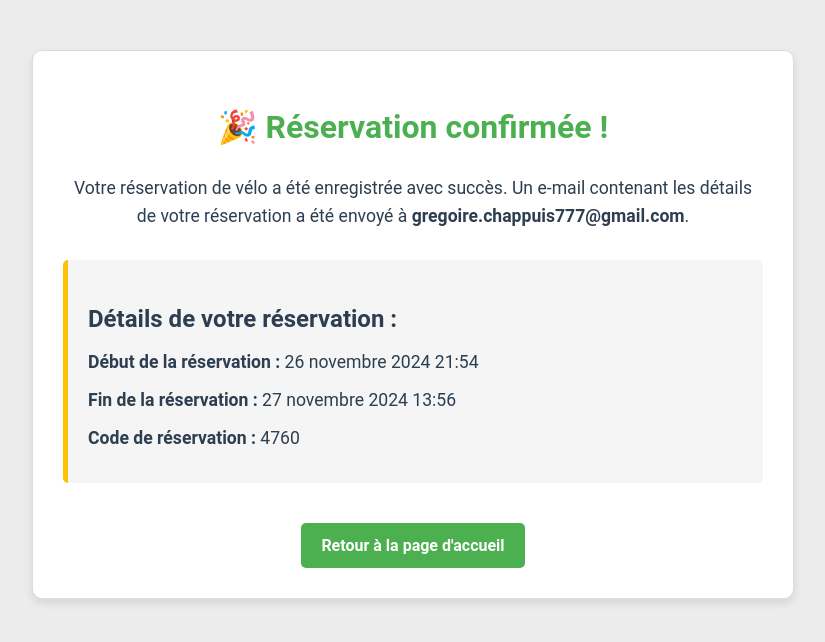
After one commit to Gale0ne/Site-Velo, a Django app: page /redirection_ajout_reservation/20/ in a window 1280 px wide. The commit adds this page. Shown: the top 642 px of the page, without its empty margins (227-1052 px from the left). Run offline with Django 5.2, Linux system fonts and the light colour scheme; a user stored in the database is signed in; data comes from the database, SQL or seed files in the repository; both versions use the stored data as it was after the commit.

Commit message:
Ajout de plein de fonctionnalités et sécurisation

```diff
--- a/site_reservation_velo/reservations/static/reservations/style.css
+++ b/site_reservation_velo/reservations/static/reservations/style.css
@@ -423,6 +454,83 @@ body {
 
 .add-reservation-form a:hover {
     color: #388E3C; /* Vert légèrement plus sombre */
+}
+
+/* ----- Page de confirmation de réservation ----- */
+
+.reservation-success-container {
+    max-width: 700px;
+    margin: 50px auto;
+    padding: 30px;
+    background-color: #FFFFFF; /* Blanc */
+    border: 1px solid #ddd;
+    border-radius: 10px;
+    box-shadow: 0 4px 8px rgba(0, 0, 0, 0.1);
+    text-align: center;
+    animation: fadeIn 0.6s ease-in-out;
+    font-family: 'Roboto', Arial, sans-serif;
+}
+
+/* Titre principal */
+.reservation-success-container h1 {
+    font-size: 2em;
+    color: #4CAF50; /* Vert Forêt */
+    margin-bottom: 20px;
+}
+
+/* Texte explicatif */
+.reservation-success-container p {
+    font-size: 1.1em;
+    color: #2C3E50; /* Bleu Nuit */
+    margin-bottom: 30px;
+}
+
+/* Détails de réservation */
+.reservation-details {
+    text-align: left;
+    margin: 20px auto;
+    padding: 20px;
+    background-color: #F5F5F5; /* Gris Clair */
+    border-radius: 5px;
+    border-left: 5px solid #FFC107; /* Ligne jaune pour accent */
+}
+
+.reservation-details h2 {
+    font-size: 1.5em;
+    color: #2C3E50; /* Bleu Nuit */
+    margin-bottom: 10px;
+}
+
+.reservation-details ul {
+    list-style: none;
+    padding: 0;
+    margin: 0;
+}
+
+.reservation-details li {
+    font-size: 1.1em;
+    margin-bottom: 10px;
+    line-height: 1.6;
+    color: #2C3E50; /* Bleu Nuit */
+}
+
+/* Bouton retour */
+.reservation-success-container .button {
+    display: inline-block;
+    padding: 10px 20px;
+    font-size: 16px;
+    font-weight: bold;
+    color: #FFFFFF; /* Blanc */
+    background-color: #4CAF50; /* Vert Forêt */
+    border-radius: 5px;
+    text-decoration: none;
+    transition: background-color 0.3s ease, transform 0.2s ease;
+    margin-top: 20px;
+}
+
+.reservation-success-container .button:hover {
+    background-color: #388E3C; /* Vert légèrement plus sombre */
+    transform: scale(1.05);
 }
 
 
--- /dev/null
+++ b/site_reservation_velo/reservations/templates/reservations/redirect_ajout_reservation.html
@@ -0,0 +1,20 @@
+{% extends 'reservations/base.html' %}
+
+{% block content %}
+<div class="reservation-success-container">
+    <h1>🎉 Réservation confirmée !</h1>
+    <p>
+        Votre réservation de vélo a été enregistrée avec succès. Un e-mail contenant les détails de votre réservation a été envoyé à
+        <strong>{{ user.email }}</strong>.
+    </p>
+    <div class="reservation-details">
+        <h2>Détails de votre réservation :</h2>
+        <ul>
+            <li><strong>Début de la réservation :</strong> {{ reservation.start_time }}</li>
+            <li><strong>Fin de la réservation :</strong> {{ reservation.end_time }}</li>
+            <li><strong>Code de réservation :</strong> {{ reservation.code }}</li>
+        </ul>
+    </div>
+    <a href="{% url 'page_reservation' %}" class="button">Retour à la page d'accueil</a>
+</div>
+{% endblock %}
--- a/site_reservation_velo/reservations/templates/reservations/reservations.html
+++ b/site_reservation_velo/reservations/templates/reservations/reservations.html
@@ -15,6 +15,9 @@
         <p> Tu es bien connecté en tant que <strong>{{ request.user.first_name }} {{ request.user.last_name }}</strong>. </p>
         <p>Gère facilement tes réservations de vélos au lycée. 🚲</p>
         <div class="button_reservation">
+        {% if request.user.role == 'moderateur' %}
+        <a href="{% url 'signup' %}" class="nav-link submit-button">Tu souhaite inscrire quelqu'un</a>
+        {% endif %}
          <a href="{% url 'ajout_reservation' %}" class="nav-link submit-button">Tu souhaites réserver un vélo ? </a>
          <a href="{% url 'return_bike' %}" class="nav-link submit-button">Tu souhaites rendre ton vélo ? </a>
         </div>
@@ -32,7 +35,7 @@
         </thead>
         <tbody>
             {% for reservation in reservations reversed %}
-            <tr>
+            <tr class="{% if not reservation.complete and reservation.end_time < now %}avertissement_velo_non_rendu{% endif %}">
                 <td>{{ reservation.eleve }}</td>
                 <td>{{ reservation.velo }}</td>
                 <td>{{ reservation.start_time }}</td>
--- a/site_reservation_velo/reservations/views.py
+++ b/site_reservation_velo/reservations/views.py
@@ -3,14 +3,16 @@ from django.http import HttpResponse
 from django.contrib.auth import login, authenticate, logout
 from django.contrib.auth.decorators import login_required
 from django.utils.timezone import now
+from django.core.mail import send_mail
 
-from reservations.models import Reservation, Velo
+from reservations.models import Reservation, User
 from reservations.forms import ReservationForm, ReturnVeloForm, LoginForm, SignupForm
 
 @login_required
 def page_reservations(request):
+    maintenant = now()
     reservations = Reservation.objects.all()
-    return render(request, 'reservations/reservations.html', {'reservations' : reservations})
+    return render(request, 'reservations/reservations.html', {'reservations' : reservations, 'now' : maintenant})
 
 @login_required
 def ajout_velo(request):
@@ -19,9 +21,29 @@ def ajout_velo(request):
         if form.is_valid():
             reservation = form.save(commit=False)
             reservation.velo.est_disponible = False
+            reservation.code = reservation.changer_code()
             reservation.velo.save()
             reservation.save()
-            return redirect("page_reservation")
+            send_mail(
+                subject='Confirmation de votre réservation de vélo',
+                message=f"""
+Bonjour {request.user.first_name},
+
+Merci d'avoir réservé un vélo. Voici les détails de votre réservation :
+
+- Début de la réservation : {reservation.start_time}
+- Fin de la réservation : {reservation.end_time}
+- Code de l'antivol : {reservation.code}
+
+Bonne journée !
+
+L'équipe Vélyce
+""",
+                from_email='gregoire.chappuis777@gmail.com',
+                recipient_list=[request.user.email],
+                fail_silently=False,
+            )
+            return redirect("redirect_ajout_reservation", reservation_id=reservation.id)
     else:
         form = ReservationForm(user=request.user)
 
@@ -42,16 +64,15 @@ def return_velo(request):
             reservations = Reservation.objects.filter(
                 velo=velo,
                 start_time__lte=now(),
-                # end_time__gte=now(),
                 velo__est_disponible=False,
-                eleve=f"{request.user.first_name} {request.user.last_name}"
+                eleve=f"{request.user.first_name} {request.user.last_name}",
+                complete=False
             )
 
             if not reservations.exists():
                 form.add_error(None, "Aucune réservation active trouvée pour ce vélo. Si tu es sûr de ne pas avoir fait d'erreur, vérifie que tu es bien connecté sur le bon compte.")
                 return render(request, 'reservations/return_velo.html', {'form': form})
 
-            # Prendre la première réservation (devrait être unique si le modèle est bien conçu)
             reservation = reservations.first()
             reservation.return_velo()
             return redirect('page_reservation')
@@ -65,7 +86,14 @@ def login_page(request):
     if request.method == 'POST':
         form = LoginForm(request.POST)
         if form.is_valid():
-            user = authenticate(username=form.cleaned_data['username'], password=form.cleaned_data['password'])
+            username_or_email = form.cleaned_data['username']
+            password = form.cleaned_data['password']
+            try:
+                user = User.objects.get(email=username_or_email)
+                username = user.username
+            except User.DoesNotExist:
+                username = username_or_email
+            user = authenticate(username=username, password=password)
             if user is not None:
                 login(request, user)
                 return redirect('page_reservation')
@@ -79,6 +107,10 @@ def logout_page(request):
     return redirect("login")
 
 def signup_page(request):
+    if not request.user.is_authenticated:
+        return redirect('redirect_signup')
+    elif request.user.role != 'moderateur':
+        return redirect('redirect_signup')
     form = SignupForm()
     if request.method == 'POST':
         form = SignupForm(request.POST)
@@ -87,3 +119,16 @@ def signup_page(request):
             login(request, user)
             return redirect('page_reservation')
     return render(request, 'reservations/signup.html', {'form' : form})
+
+def redirect_signup(request):
+    return render(request, 'reservations/redirect_creation_compte.html')
+
+
+@login_required
+def redirect_ajout_reservation(request, reservation_id):
+    from .models import Reservation
+    reservation = Reservation.objects.get(id=reservation_id)
+    return render(request, 'reservations/redirect_ajout_reservation.html', {
+        'user': request.user,
+        'reservation': reservation
+    })
--- a/site_reservation_velo/site_reservation_velo/settings.py
+++ b/site_reservation_velo/site_reservation_velo/settings.py
@@ -126,3 +126,5 @@ DEFAULT_AUTO_FIELD = 'django.db.models.BigAutoField'
 AUTH_USER_MODEL = 'reservations.User'
 
 LOGIN_URL = 'login'
+
+EMAIL_BACKEND = 'django.core.mail.backends.console.EmailBackend'
--- a/site_reservation_velo/site_reservation_velo/urls.py
+++ b/site_reservation_velo/site_reservation_velo/urls.py
@@ -27,4 +27,6 @@ urlpatterns = [
     path('', views.login_page, name="login"),
     path('logout', views.logout_page, name='logout'),
     path('signup/', views.signup_page, name='signup'),
+    path('redirection_creation_compte/', views.redirect_signup, name='redirect_signup'),
+    path('redirection_ajout_reservation/<int:reservation_id>/', views.redirect_ajout_reservation, name='redirect_ajout_reservation'),
 ]
```
Also changed, not shown: other parts of site_reservation_velo/reservations/static/reservations/style.css (+81 -2 lines), site_reservation_velo/reservations/forms.py (+18 -4 lines), site_reservation_velo/reservations/models.py (+11 -1 lines), site_reservation_velo/reservations/templates/reservations/redirect_creation_compte.html (added, +23 -0 lines), site_reservation_velo/db.sqlite3, site_reservation_velo/reservations/migrations/0004_reservation_complete_alter_reservation_start_time.py (added), site_reservation_velo/reservations/migrations/0005_user_role.py (added).
